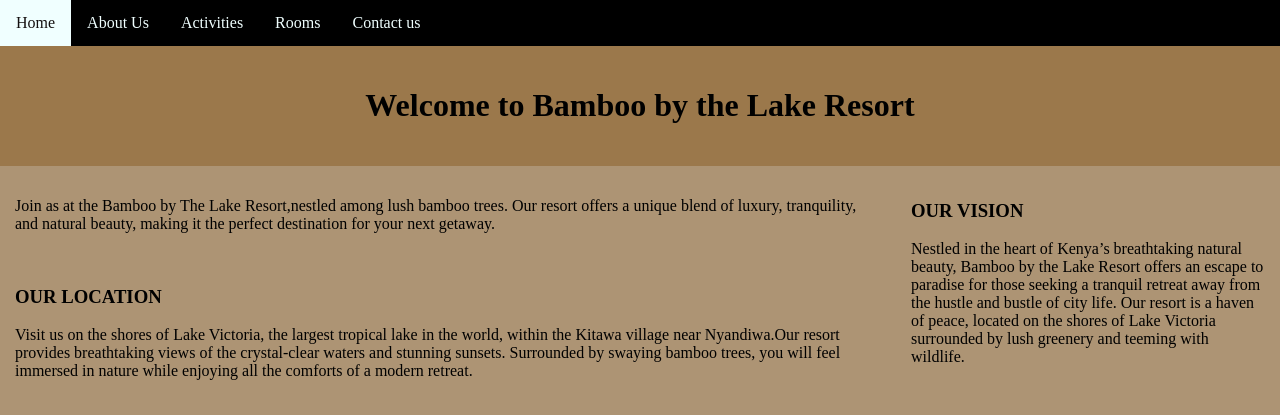
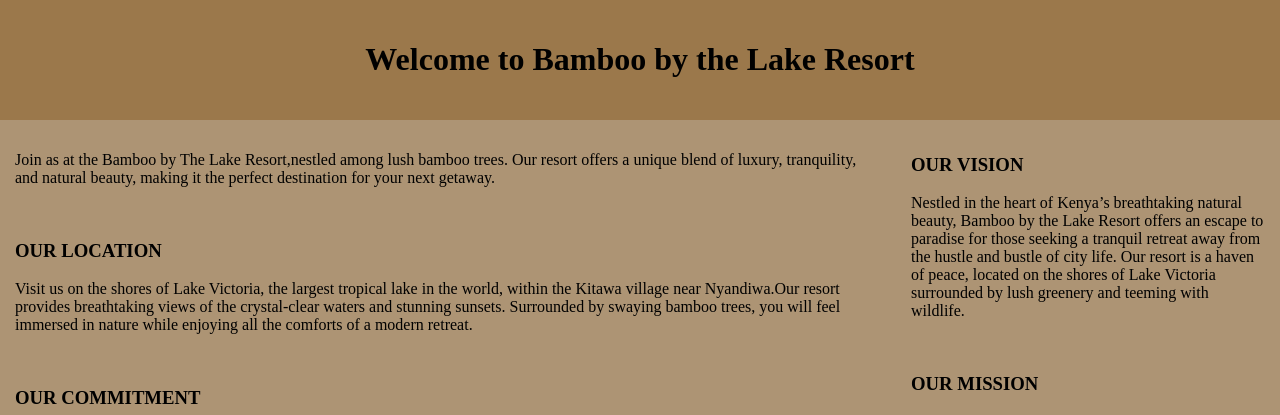
Before and after one commit to Kitaorose/CP_WAD, a PHP site: page /about.php in a window 1280 px wide. Shown: the top 415 px of the page. Run offline with PHP 8.4, Linux system fonts and the light colour scheme.

Commit message:
delete navbar

```diff
--- a/about.php
+++ b/about.php
@@ -7,13 +7,6 @@
     <link rel="stylesheet" href="CSS/style.css">
 </head>
 <body>
-    <div class="topnav">
-        <a href="index.html">Home</a>
-        <a href="about.html">About Us</a>
-        <a href="activities.html">Activities</a>
-        <a href="rooms.html">Rooms</a>
-        <a href="Contact.html">Contact us</a>
-    </div>
 
     <div class="banner">
         <h1>Welcome to Bamboo by the Lake Resort</h1>
```
